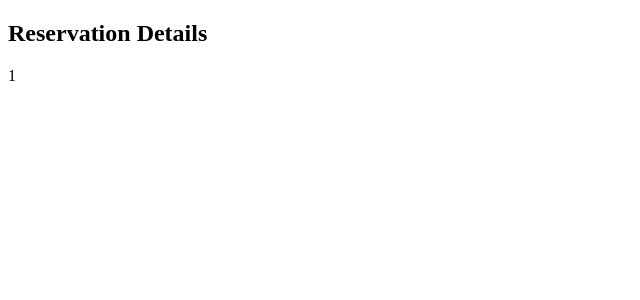
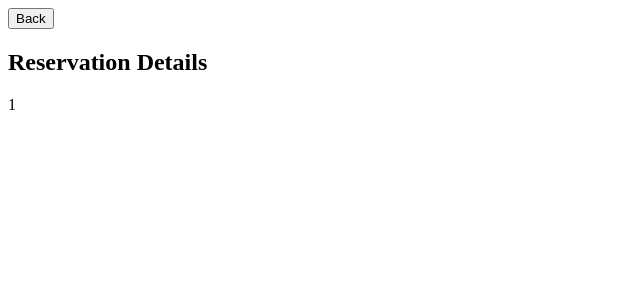
Before and after one commit to Jameson789/ilab-booking, a Next.js app in the folder next-frontend/: page /reservations/1 in a window 1280 px wide. Shown: the top 300 px of the page, without its empty margins (0-640 px from the left). Built offline with nearby package versions, Linux system fonts and the light colour scheme.

Commit message:
added back button for form pages

```diff
--- a/next-frontend/app/reservations/[id]/page.jsx
+++ b/next-frontend/app/reservations/[id]/page.jsx
@@ -2,8 +2,10 @@
 
 import { useParams } from "next/navigation";
 import { useSearchParams } from "next/navigation";
+import { useRouter } from "next/navigation";
 
 function ReservationPage() {
+  const router = useRouter();
   const params = useParams();
   const id = params.id;
 
@@ -11,8 +13,12 @@ function ReservationPage() {
   const name = sp.get("name");
   const state = sp.get("state");
   const submitted_at = sp.get("submitted_at");
+
+  const handleBack = () => router.push("/");
+
   return (
     <div>
+      <button onClick={handleBack}>Back</button>
       <h2>Reservation Details</h2>
       <p>{id}</p>
       <p>{name}</p>
```
